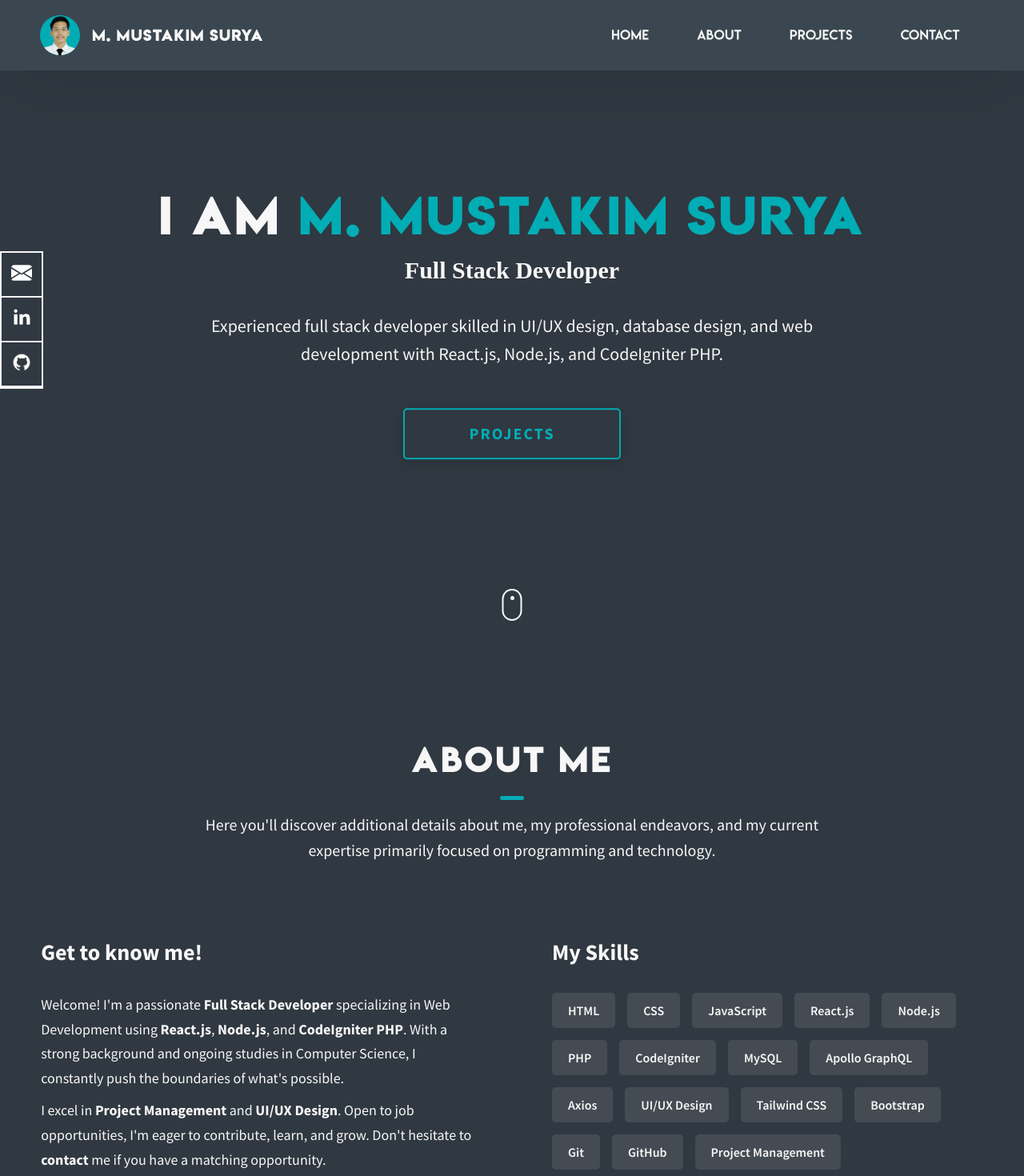
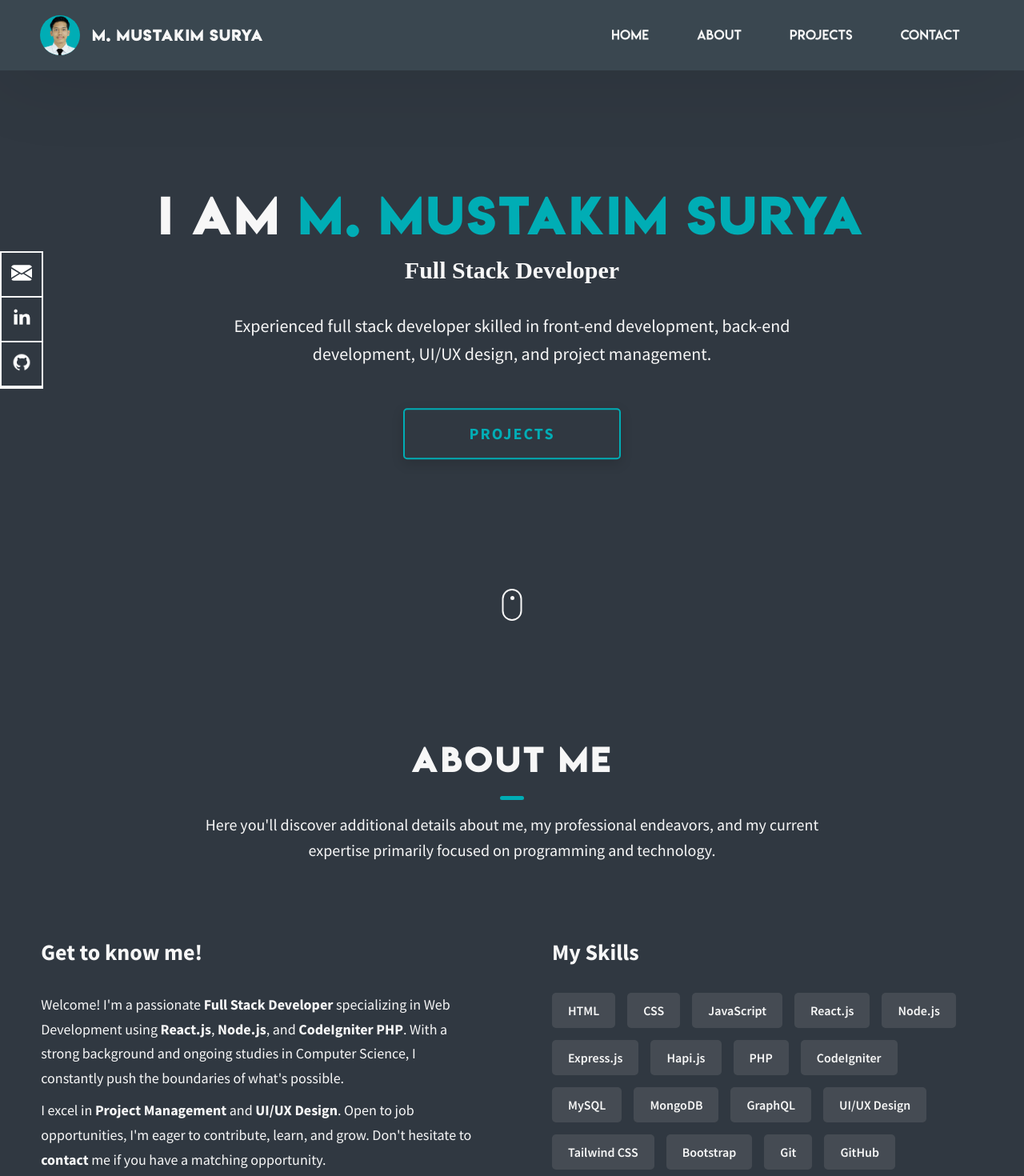
Before and after one commit to takimsry/takimsurya, a React (Create React App) app: page / in a window 1280 px wide. Shown: the top 1470 px of the page at 80% size. Built offline with nearby package versions, Linux system fonts and the light colour scheme; a web font is replaced by a local one.

Commit message:
update bio and skills

```diff
--- a/src/components/Dashboard/About.jsx
+++ b/src/components/Dashboard/About.jsx
@@ -39,11 +39,13 @@ const About = () => {
               <div className="skills__skill">JavaScript</div>
               <div className="skills__skill">React.js</div>
               <div className="skills__skill">Node.js</div>
+              <div className="skills__skill">Express.js</div>
+              <div className="skills__skill">Hapi.js</div>
               <div className="skills__skill">PHP</div>
               <div className="skills__skill">CodeIgniter</div>
               <div className="skills__skill">MySQL</div>
-              <div className="skills__skill">Apollo GraphQL</div>
-              <div className="skills__skill">Axios</div>
+              <div className="skills__skill">MongoDB</div>
+              <div className="skills__skill">GraphQL</div>
               <div className="skills__skill">UI/UX Design</div>
               <div className="skills__skill">Tailwind CSS</div>
               <div className="skills__skill">Bootstrap</div>
--- a/src/components/Dashboard/Hero.jsx
+++ b/src/components/Dashboard/Hero.jsx
@@ -11,7 +11,7 @@ const Hero = () => {
         <h2 className="heading-secondary">Full Stack Developer</h2>
         <div className="home-hero__info">
           <p className="text-primary">
-            Experienced full stack developer skilled in UI/UX design, database design, and web development with React.js, Node.js, and CodeIgniter PHP.
+            Experienced full stack developer skilled in front-end development, back-end development, UI/UX design, and project management.
           </p>
         </div>
         <div className="home-hero__cta">
--- a/src/components/Footer.jsx
+++ b/src/components/Footer.jsx
@@ -40,7 +40,7 @@ const Footer = () => {
           <div className="main-footer__row main-footer__row-2">
             <h4 className="heading heading-sm text-lt">M. Mustakim Surya</h4>
             <p className="main-footer__short-desc">
-              Experienced full stack developer skilled in UI/UX design, database design, and web development with React.js, Node.js, and CodeIgniter PHP.
+              Experienced full stack developer skilled in front-end development, back-end development, UI/UX design, and project management.
             </p>
           </div>
         </div>
```
